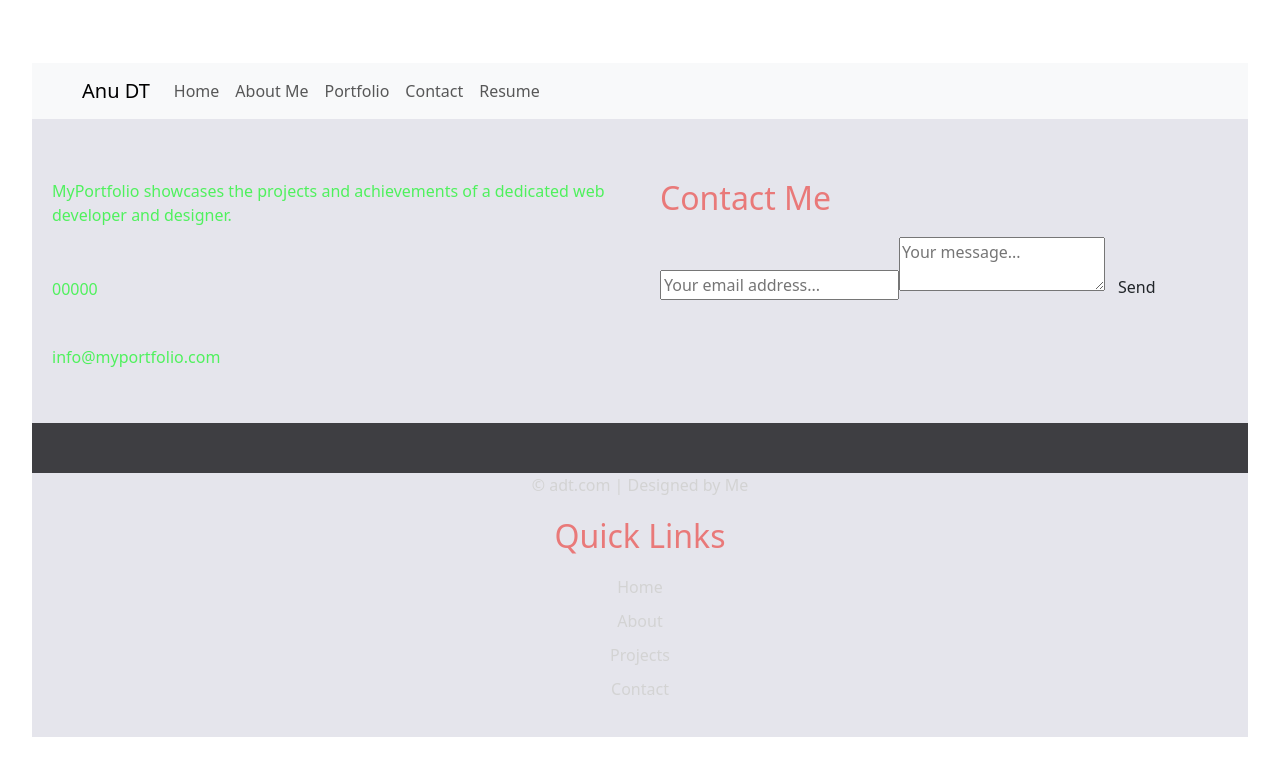
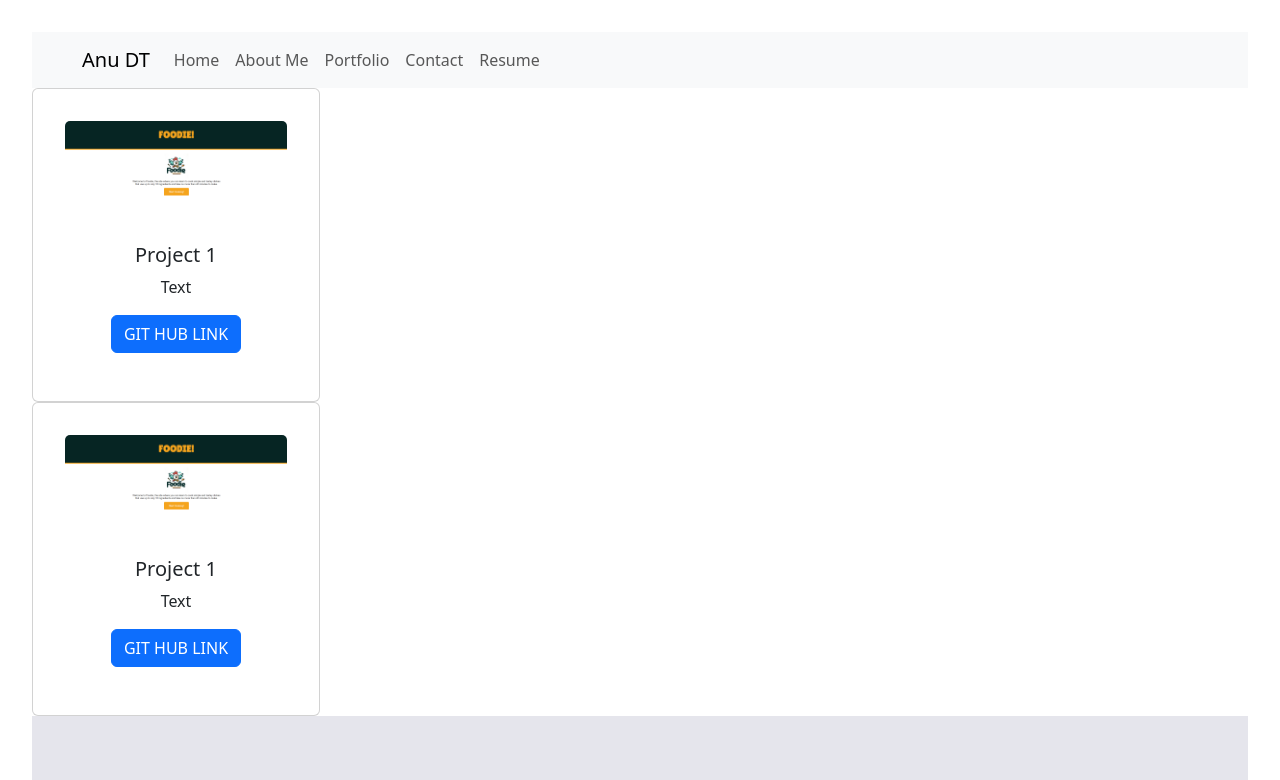
Before and after one commit to ANUDT/portfolioweek20, a React (Vite) app: page /portfolio in a window 1280 px wide. Shown: the top 780 px of the page. Built offline with nearby package versions, Linux system fonts and the light colour scheme.

Commit message:
portfoliocards created

```diff
--- a/src/App.jsx
+++ b/src/App.jsx
@@ -3,6 +3,7 @@ import Header from './components/header';
 import Footer from './components/footer';
 import AboutMe from './components/aboutMe';
 import Contact from './components/contact';
+import Portfolio from './components/portfolio';
 import Project from './components/project';
 import Resume from './components/resume';
 import Skills from './components/skills.jsx';
@@ -18,6 +19,7 @@ function App() {
               <Routes>
               <Route path="/" element={<AboutMe />} />
                <Route path="/contact" element={<Contact />} />
+               <Route path="/portfolio" element={<Portfolio/>} />
               <Route path="/project" element={<Project />} />
               <Route path="/resume" element={<Resume />} />
               <Route path="/skills" element={<Skills />} />
--- a/src/components/aboutMe.jsx
+++ b/src/components/aboutMe.jsx
@@ -5,7 +5,7 @@ import avatar from '../images/adt.jpeg';
 function AboutMe() {
   return (
     <>
-      <h1>Hi I am Anu DT</h1>
+      <h1>Welcome to my portfolio</h1>
       <p> As an experienced IT professional with over 15 years in dynamic technical sales environments, I currently thrive in current role with the IT Developer Team as a CRM-CPW System Support Specialist. My career is marked by a passion for learning, a dedication to delivering high-quality results, and a proven record of helping companies achieve their targets.</p>
       <Image src={ avatar } fluid />;
     </>
@@ -13,20 +13,3 @@ function AboutMe() {
 }
 
 export default AboutMe;
-
-// WHEN I load the portfolio the first time
-// THEN the About Me title and section are selected by default
-// WHEN I am presented with the About Me section
-// THEN I see a recent photo or avatar of the developer and a short bio about them
-// WHEN I am presented with the Portfolio section
-// THEN I see titled images of six of the developer’s applications with links to both the deployed applications and the corresponding GitHub repositories
-// WHEN I am presented with the Contact section
-// THEN I see a contact form with fields for a name, an email address, and a message
-// WHEN I move my cursor out of one of the form fields without entering text
-// THEN I receive a notification that this field is required
-// WHEN I enter text into the email address field
-// THEN I receive a notification if I have entered an invalid email address
-// WHEN I am presented with the Resume section
-// THEN I see a link to a downloadable resume and a list of the developer’s proficiencies
-// WHEN I view the footer
-// THEN I am presented with text or icon links to the developer’s GitHub and LinkedIn profiles, and their profile on a third platform (Stack Overflow, Twitter)
--- a/src/components/portfolio.jsx
+++ b/src/components/portfolio.jsx
@@ -1,19 +1,48 @@
 import "../App.css";
-import project1 from "../../image/logo/project1foodie.png"
-import project2 from "../../image/logo/techhive1.png"
-import project3 from "../../image/logo/techhive2.png"
+import Button from 'react-bootstrap/Button';
+import Card from 'react-bootstrap/Card';
+import project1 from "../images/project1foodie.png"
+//import project2 from "../images/techhive1.png"
+//import project3 from "../images/techhive2.png"
 
 
 function Portfolio() {
   return (
-    <main>
-      <div className="project container">
-        <a href= "Github.com"><img src={project1} className="project item"/>Project 1</a>
-        <a href= "Github.com"><img src={project2} className="project item"/>Project 2</a>
-        <a href= "Github.com"><img src={project3} className="project item"/>Project 3</a>
-    </div>
-    </main>
+    <>
+      <Card style={{ width: '18rem' }}>
+        <Card.Img variant="top" src={project1} />
+        <Card.Body>
+          <Card.Title>Project 1</Card.Title>
+          <Card.Text>
+            Text
+          </Card.Text>
+          <Button variant="primary">GIT HUB LINK</Button>
+        </Card.Body>
+      </Card>
+      <Card style={{ width: '18rem' }}>
+        <Card.Img variant="top" src={project1} />
+        <Card.Body>
+          <Card.Title>Project 1</Card.Title>
+          <Card.Text>
+            Text
+          </Card.Text>
+          <Button variant="primary">GIT HUB LINK</Button>
+        </Card.Body>
+      </Card>
+    </>
   );
 }
+export default Portfolio;
 
-export default Portfolio;
+// WHEN I am presented with the Portfolio section
+// THEN I see titled images of six of the developer’s applications with links to both the deployed applications and the corresponding GitHub repositories
+// WHEN I am presented with the Contact section
+// THEN I see a contact form with fields for a name, an email address, and a message
+// WHEN I move my cursor out of one of the form fields without entering text
+// THEN I receive a notification that this field is required
+// WHEN I enter text into the email address field
+// THEN I receive a notification if I have entered an invalid email address
+// WHEN I am presented with the Resume section
+// THEN I see a link to a downloadable resume and a list of the developer’s proficiencies
+// WHEN I view the footer
+// THEN I am presented with text or icon links to the developer’s GitHub and LinkedIn profiles, and their profile on a third platform (Stack Overflow, Twitter)
```
